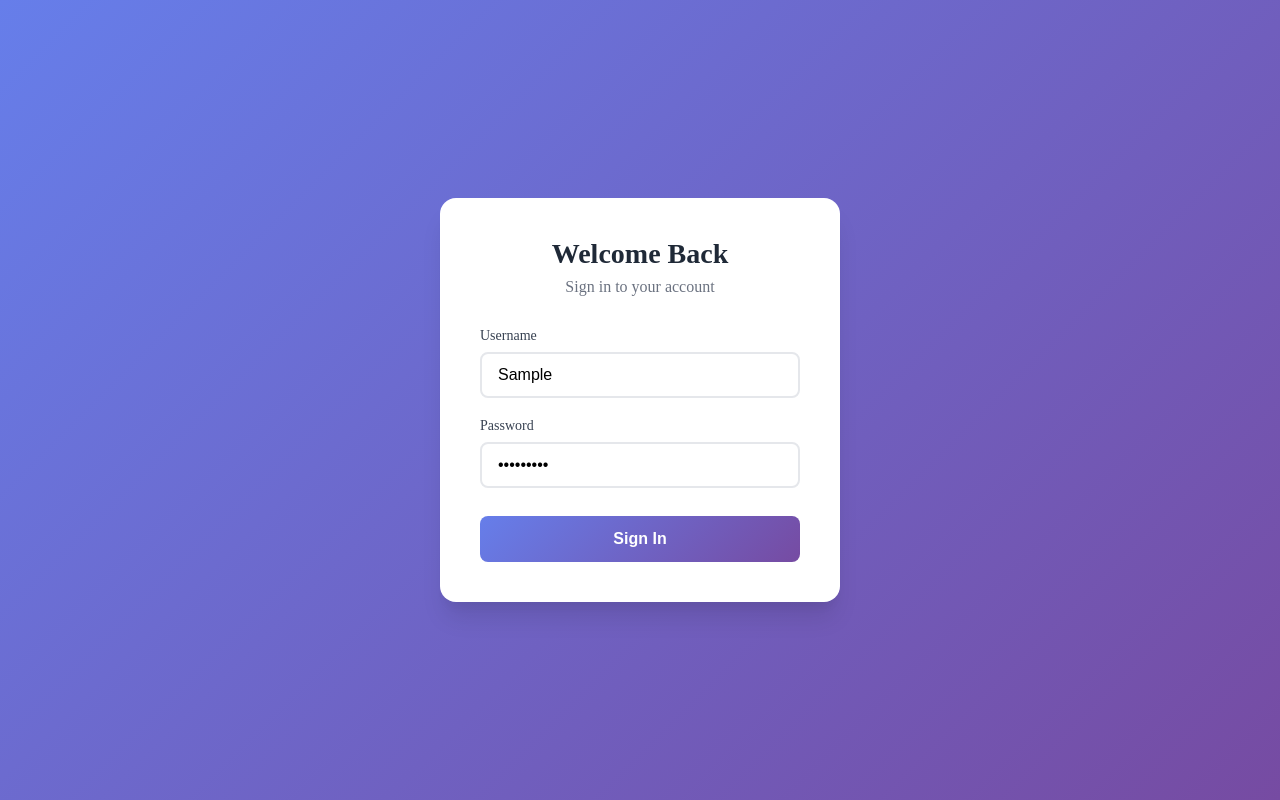
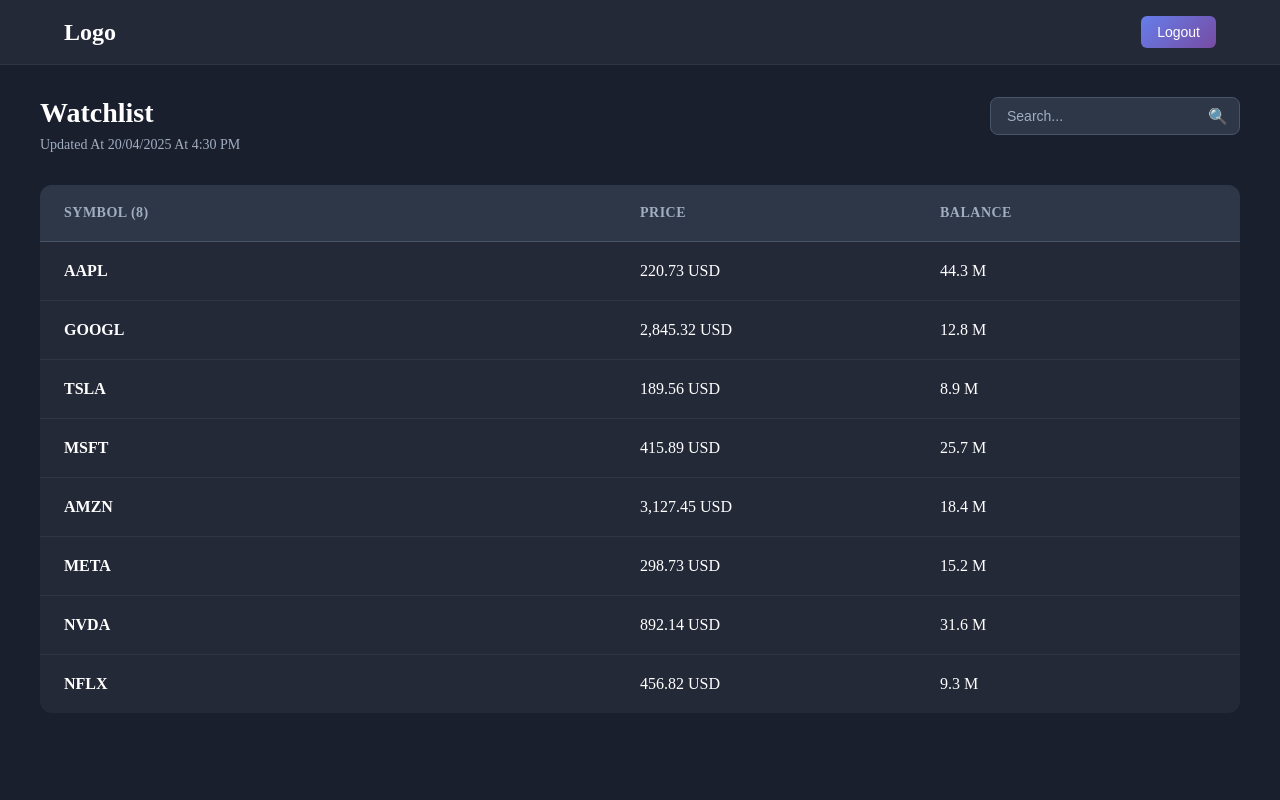
Before and after one commit to moeezmujahid70/title-search-portal, a React (Vite) app in the folder frontend/: page / in a window 1280 px wide. Both pictures are taken after typing "Sample", "Sample123" into the empty fields and a click on the button "Sign In". Built offline with nearby package versions, Linux system fonts and the light colour scheme.

Commit message:
Dasboard: add UI of table

```diff
--- a/frontend/src/App.jsx
+++ b/frontend/src/App.jsx
@@ -1,16 +1,23 @@
-import { useState } from 'react'
-import reactLogo from './assets/react.svg'
-import viteLogo from '/vite.svg'
-import './App.css'
-import Signin from './components/Signin'
+"use client"
+
+import { useState } from "react"
+import {Signin, Dashboard} from "./components"
 
 function App() {
-  const [count, setCount] = useState(0)
+  const [isLoggedIn, setIsLoggedIn] = useState(false)
+
+  const handleLogin = () => {
+    setIsLoggedIn(true)
+  }
+
+  const handleLogout = () => {
+    setIsLoggedIn(false)
+  }
 
   return (
-    <>
-    <Signin/>
-    </>
+    <div className="App">
+      {isLoggedIn ? <Dashboard onLogout={handleLogout} /> : <Signin onLogin={handleLogin} />}
+    </div>
   )
 }
 
--- /dev/null
+++ b/frontend/src/components/Dashboard/Dashboard.css
@@ -0,0 +1,281 @@
+.dashboard-container {
+    width: 100vw;
+    height: 100vh;
+    display: flex;
+    flex-direction: column;
+    background-color: #1a1f2e;
+    color: #ffffff;
+  }
+
+  .navbar {
+    background: #242938;
+    border-bottom: 1px solid #2d3748;
+    position: sticky;
+    top: 0;
+    z-index: 100;
+  }
+
+  .navbar-content {
+    display: flex;
+    justify-content: space-between;
+    align-items: center;
+    padding: 0 24px;
+    height: 64px;
+    max-width: 1200px;
+    margin: 0 auto;
+    width: 100%;
+  }
+
+  .navbar-left {
+    display: flex;
+    align-items: center;
+  }
+
+  .logo {
+    font-size: 24px;
+    font-weight: 700;
+    color: #ffffff;
+    margin: 0;
+  }
+
+  .navbar-right {
+    display: flex;
+    align-items: center;
+  }
+
+  .logout-button {
+    background: linear-gradient(135deg, #667eea 0%, #764ba2 100%);
+    color: white;
+    border: none;
+    padding: 8px 16px;
+    border-radius: 6px;
+    font-size: 14px;
+    font-weight: 500;
+    cursor: pointer;
+    transition: all 0.2s ease;
+  }
+
+  .logout-button:hover {
+    transform: translateY(-1px);
+    box-shadow: 0 4px 8px rgba(0, 0, 0, 0.3);
+  }
+
+  .main-content {
+    flex: 1;
+    overflow-y: auto;
+    padding: 32px 24px;
+  }
+
+  .content-wrapper {
+    max-width: 1200px;
+    margin: 0 auto;
+  }
+
+  .dashboard-header {
+    display: flex;
+    justify-content: space-between;
+    align-items: flex-start;
+    margin-bottom: 32px;
+  }
+
+  .header-left {
+    display: flex;
+    flex-direction: column;
+  }
+
+  .watchlist-title {
+    font-size: 28px;
+    font-weight: 600;
+    color: #ffffff;
+    margin: 0 0 8px 0;
+  }
+
+  .last-updated {
+    font-size: 14px;
+    color: #a0aec0;
+    margin: 0;
+  }
+
+  .header-right {
+    display: flex;
+    align-items: center;
+  }
+
+  .search-container {
+    position: relative;
+    display: flex;
+    align-items: center;
+  }
+
+  .search-input {
+    background: #2d3748;
+    border: 1px solid #4a5568;
+    border-radius: 8px;
+    padding: 10px 40px 10px 16px;
+    color: #ffffff;
+    font-size: 14px;
+    width: 250px;
+    transition: all 0.2s ease;
+  }
+
+  .search-input:focus {
+    outline: none;
+    border-color: #667eea;
+    box-shadow: 0 0 0 3px rgba(102, 126, 234, 0.1);
+  }
+
+  .search-input::placeholder {
+    color: #a0aec0;
+  }
+
+  .search-icon {
+    position: absolute;
+    right: 12px;
+    color: #a0aec0;
+    font-size: 16px;
+  }
+
+  .watchlist-container {
+    background: #242938;
+    border-radius: 12px;
+    overflow: hidden;
+  }
+
+  .table-header {
+    display: grid;
+    grid-template-columns: 2fr 1fr 1fr;
+    gap: 24px;
+    padding: 20px 24px;
+    background: #2d3748;
+    border-bottom: 1px solid #4a5568;
+  }
+
+  .table-header > div {
+    font-size: 14px;
+    font-weight: 600;
+    color: #a0aec0;
+    text-transform: uppercase;
+    letter-spacing: 0.5px;
+  }
+
+  .table-body {
+    display: flex;
+    flex-direction: column;
+  }
+
+  .table-row {
+    display: grid;
+    grid-template-columns: 2fr 1fr 1fr;
+    gap: 24px;
+    padding: 20px 24px;
+    border-bottom: 1px solid #2d3748;
+    transition: background-color 0.2s ease;
+  }
+
+  .table-row:hover {
+    background: #2d3748;
+  }
+
+  .table-row:last-child {
+    border-bottom: none;
+  }
+
+  .cell-symbol {
+    display: flex;
+    align-items: center;
+  }
+
+  .symbol-code {
+    font-size: 16px;
+    font-weight: 600;
+    color: #ffffff;
+  }
+
+  .cell-price {
+    display: flex;
+    align-items: center;
+    font-size: 16px;
+    font-weight: 500;
+    color: #ffffff;
+  }
+
+  .cell-balance {
+    display: flex;
+    align-items: center;
+    font-size: 16px;
+    font-weight: 500;
+    color: #ffffff;
+  }
+
+  /* Mobile responsive */
+  @media (max-width: 768px) {
+    .main-content {
+      padding: 16px 12px;
+    }
+
+    .dashboard-header {
+      flex-direction: column;
+      gap: 16px;
+      align-items: stretch;
+    }
+
+    .search-input {
+      width: 100%;
+    }
+
+    .table-header,
+    .table-row {
+      grid-template-columns: 1fr;
+      gap: 8px;
+    }
+
+    .table-header > div {
+      display: none;
+    }
+
+    .table-row {
+      display: flex;
+      flex-direction: column;
+      gap: 12px;
+      padding: 16px;
+    }
+
+    .cell-symbol {
+      order: 1;
+    }
+
+    .cell-price::before {
+      content: "Price: ";
+      color: #a0aec0;
+      margin-right: 8px;
+    }
+
+    .cell-balance::before {
+      content: "Balance: ";
+      color: #a0aec0;
+      margin-right: 8px;
+    }
+  }
+
+  @media (max-width: 480px) {
+    .navbar-content {
+      padding: 0 12px;
+    }
+
+    .logo {
+      font-size: 18px;
+    }
+
+    .logout-button {
+      padding: 6px 12px;
+      font-size: 13px;
+    }
+
+    .watchlist-title {
+      font-size: 24px;
+    }
+
+    .main-content {
+      padding: 12px 8px;
+    }
+  }
--- /dev/null
+++ b/frontend/src/components/Dashboard/Dashboard.tsx
@@ -0,0 +1,152 @@
+"use client"
+import React from "react"
+import { useState } from "react"
+import "./Dashboard.css"
+
+interface DashboardProps {
+  onLogout: () => void
+}
+
+interface StockData {
+  id: number
+  symbol: string
+  symbolNumber: string
+  price: string
+  balance: string
+}
+
+export default function Dashboard({ onLogout }: DashboardProps) {
+  // Stock data in state
+  const [stockData, setStockData] = useState<StockData[]>([
+    {
+      id: 1,
+      symbol: "AAPL",
+      symbolNumber: "3632",
+      price: "220.73 USD",
+      balance: "44.3 M",
+    },
+    {
+      id: 2,
+      symbol: "GOOGL",
+      symbolNumber: "4521",
+      price: "2,845.32 USD",
+      balance: "12.8 M",
+    },
+    {
+      id: 3,
+      symbol: "TSLA",
+      symbolNumber: "7890",
+      price: "189.56 USD",
+      balance: "8.9 M",
+    },
+    {
+      id: 4,
+      symbol: "MSFT",
+      symbolNumber: "2341",
+      price: "415.89 USD",
+      balance: "25.7 M",
+    },
+    {
+      id: 5,
+      symbol: "AMZN",
+      symbolNumber: "5678",
+      price: "3,127.45 USD",
+      balance: "18.4 M",
+    },
+    {
+      id: 6,
+      symbol: "META",
+      symbolNumber: "9012",
+      price: "298.73 USD",
+      balance: "15.2 M",
+    },
+    {
+      id: 7,
+      symbol: "NVDA",
+      symbolNumber: "3456",
+      price: "892.14 USD",
+      balance: "31.6 M",
+    },
+    {
+      id: 8,
+      symbol: "NFLX",
+      symbolNumber: "7891",
+      price: "456.82 USD",
+      balance: "9.3 M",
+    },
+  ])
+
+  // Function to add new stock (example usage)
+  const addStock = (newStock: Omit<StockData, "id">) => {
+    const id = Math.max(...stockData.map((stock) => stock.id)) + 1
+    setStockData([...stockData, { ...newStock, id }])
+  }
+
+  // Function to remove stock (example usage)
+  const removeStock = (id: number) => {
+    setStockData(stockData.filter((stock) => stock.id !== id))
+  }
+
+  // Function to update stock (example usage)
+  const updateStock = (id: number, updatedStock: Partial<StockData>) => {
+    setStockData(stockData.map((stock) => (stock.id === id ? { ...stock, ...updatedStock } : stock)))
+  }
+
+  return (
+    <div className="dashboard-container">
+      {/* Navbar */}
+      <nav className="navbar">
+        <div className="navbar-content">
+          <div className="navbar-left">
+            <h1 className="logo">Logo</h1>
+          </div>
+          <div className="navbar-right">
+            <button onClick={onLogout} className="logout-button">
+              Logout
+            </button>
+          </div>
+        </div>
+      </nav>
+
+      {/* Main Content */}
+      <main className="main-content">
+        <div className="content-wrapper">
+          {/* Header Section */}
+          <div className="dashboard-header">
+            <div className="header-left">
+              <h2 className="watchlist-title">Watchlist</h2>
+              <p className="last-updated">Updated At 20/04/2025 At 4:30 PM</p>
+            </div>
+            <div className="header-right">
+              <div className="search-container">
+                <input type="text" placeholder="Search..." className="search-input" />
+                <div className="search-icon">🔍</div>
+              </div>
+            </div>
+          </div>
+
+          {/* Watchlist Table */}
+          <div className="watchlist-container">
+            <div className="table-header">
+              <div className="header-symbol">Symbol ({stockData.length})</div>
+              <div className="header-price">Price</div>
+              <div className="header-balance">Balance</div>
+            </div>
+
+            <div className="table-body">
+              {stockData.map((stock) => (
+                <div key={stock.id} className="table-row">
+                  <div className="cell-symbol">
+                    <span className="symbol-code">{stock.symbol}</span>
+                  </div>
+                  <div className="cell-price">{stock.price}</div>
+                  <div className="cell-balance">{stock.balance}</div>
+                </div>
+              ))}
+            </div>
+          </div>
+        </div>
+      </main>
+    </div>
+  )
+}
--- /dev/null
+++ b/frontend/src/components/Dashboard/index.js
@@ -0,0 +1,2 @@
+import Dashboard from "./Dashboard"
+export default Dashboard
--- a/frontend/src/components/Signin/SignInForm.tsx
+++ b/frontend/src/components/Signin/SignInForm.tsx
@@ -5,7 +5,11 @@
 import { useState } from "react"
 import "./SignInForm.css"
 
-export default function SignInForm() {
+interface SignInFormProps {
+  onLogin: () => void
+}
+
+export default function SignInForm({ onLogin }: SignInFormProps) {
   const [username, setUsername] = useState("")
   const [password, setPassword] = useState("")
   const [isLoading, setIsLoading] = useState(false)
@@ -20,6 +24,8 @@
     // Simulate API call
     setTimeout(() => {
       setIsLoading(false)
+      // Call the onLogin function to switch to dashboard
+      onLogin()
     }, 1000)
   }
 
--- /dev/null
+++ b/frontend/src/components/index.js
@@ -0,0 +1,4 @@
+import Signin from "./Signin";
+import Dashboard from "./Dashboard";
+
+export {Signin, Dashboard}
```
